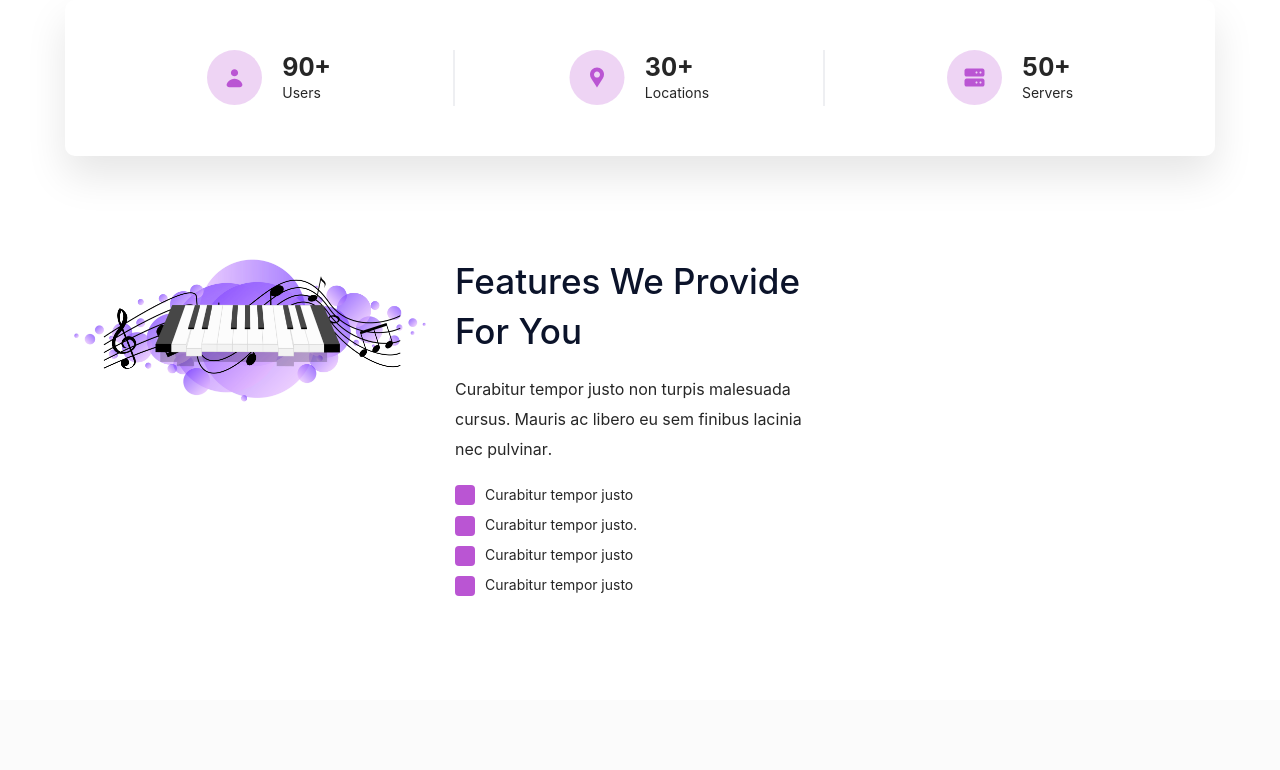
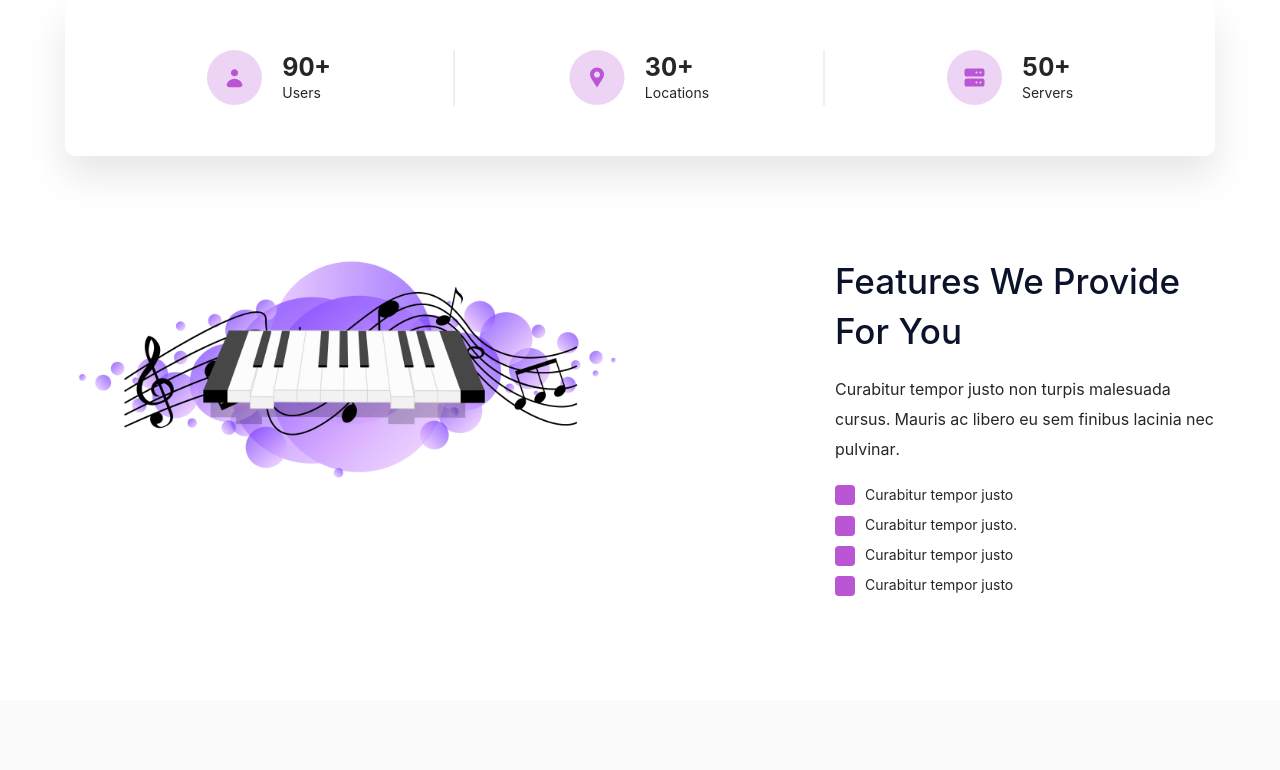
Before and after one commit to sixtusDev/paddle-frontend-assessment, a React (Create React App) app: page / in a window 1280 px wide. Shown: the part 566-1336 px from the top of the page. Built offline with nearby package versions, Linux system fonts and the light colour scheme.

Commit message:
Actions: Modified readme.md and features section of the page

```diff
--- a/src/pages/Home/Home.jsx
+++ b/src/pages/Home/Home.jsx
@@ -91,10 +91,10 @@ const Home = () => {
       <section className="Features" id="about">
         <div className="container">
           <Row gutter={20}>
-            <Col xs={24} md={8} className="mb30">
+            <Col xs={24} md={12} className="mb30">
               <Image preview={false} src={pianoImage} />
             </Col>
-            <Col xs={24} md={8}>
+            <Col xs={24} md={12}>
               <div className="Features__right">
                 <h2 className="app-heading2">Features We Provide For You</h2>
                 <p className="app-paragraph1">
--- a/src/pages/Home/Home.scss
+++ b/src/pages/Home/Home.scss
@@ -44,7 +44,6 @@
 
     @media (max-width: 767px) {
       max-width: 90%;
-      // text-align: center;
     }
   }
 }
```
Also changed, not shown: 1 other file (tests, documents, lock files or other folders).
